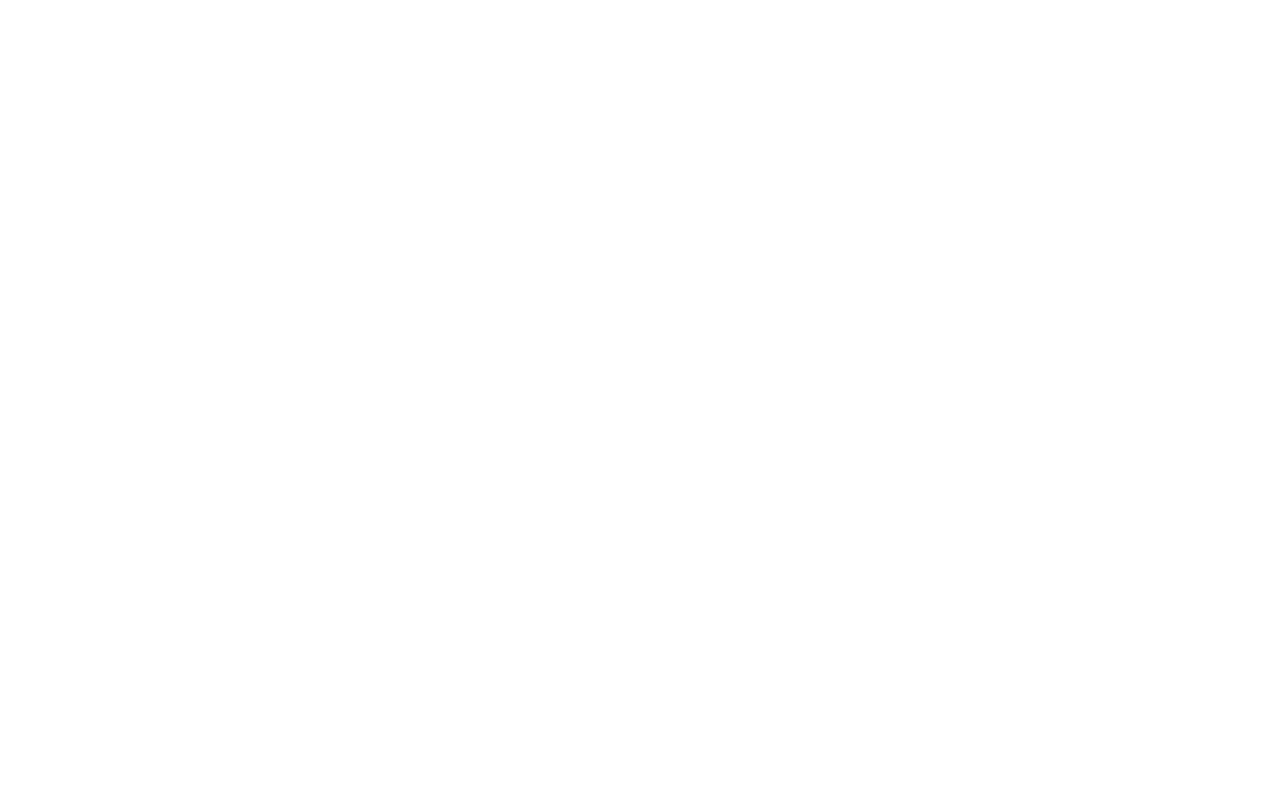
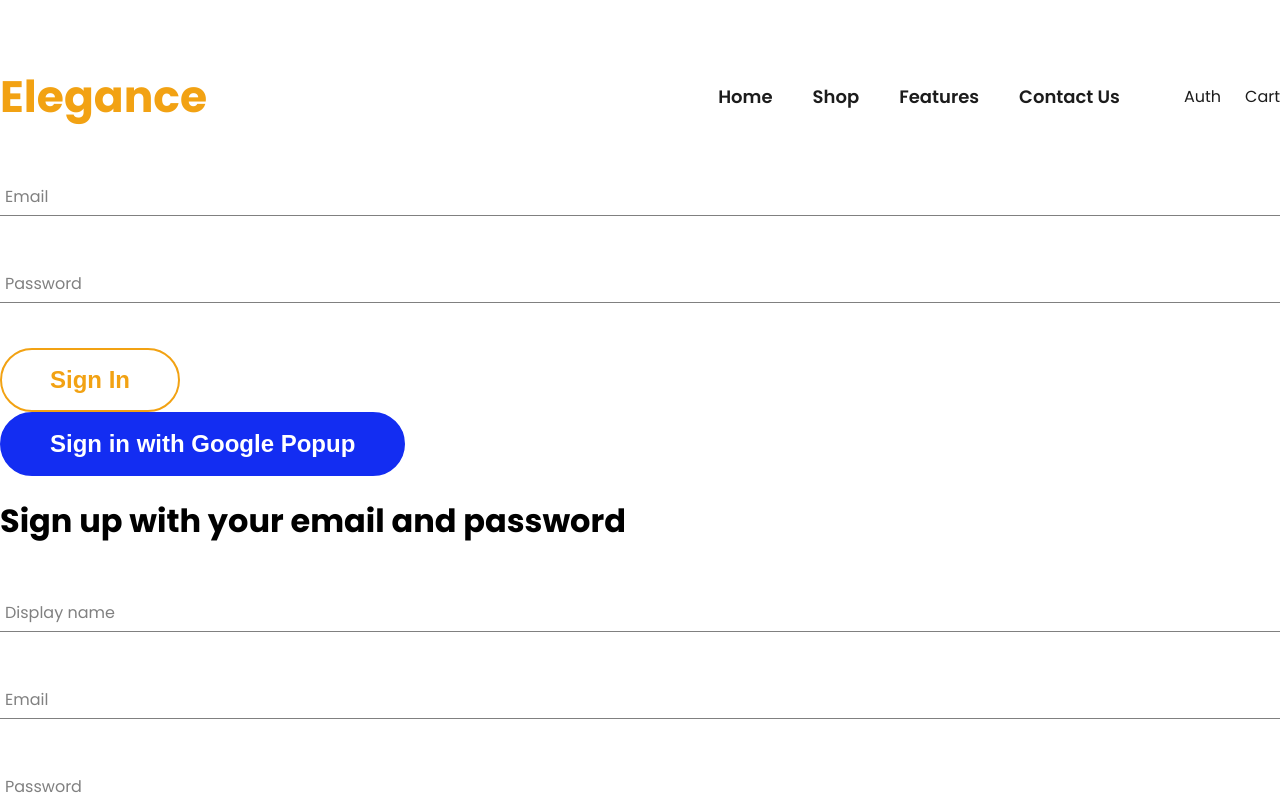
Before and after one commit to devmarto/elegance-furniture-shop, a React (Vite) app in the folder elegance/: page /auth in a window 1280 px wide. Before the commit this address had no page. Shown: the top 800 px of the page. Built offline with nearby package versions, Linux system fonts and the light colour scheme.

Commit message:
Auth component create

```diff
--- a/elegance/src/App.jsx
+++ b/elegance/src/App.jsx
@@ -1,7 +1,7 @@
 import Home from "./routes/home/Home";
 import { Routes, Route } from "react-router";
 import Navbar from "./routes/navbar/Navbar";
-import Register from "./routes/register/Register";
+import Authentication from "./routes/authentication/authentication";
 
 const Shop = () => {
   return (
@@ -15,7 +15,7 @@
       <Route  path='/' element={<Navbar />}>
         <Route index element={<Home />} />
         <Route path='/shop' element={<Shop />}/>
-        <Route path='/register' element={<Register />}/>
+        <Route path='/auth' element={<Authentication />}/>
       </Route>
     </Routes>
   )
--- /dev/null
+++ b/elegance/src/components/SignIn/SignIn.jsx
@@ -0,0 +1,78 @@
+import { useState } from "react";
+import {
+  signInWithGooglePopup,
+  createUserDocumentFromAuth,
+  signInAuthUserWithEmailAndPassword
+} from "../../utils/firebase/firebase.utils";
+import FormInput from "../FormInput/FormInput";
+import Button from "../Button/Button";
+
+const defaultFormFields = {
+  email: '',
+  password: '',
+}
+
+const SignIn = () => {
+
+  const [formFileds, setFormFields] = useState(defaultFormFields)
+    const { email, password } = formFileds;
+
+    const resetFormField = () => {
+      setFormFields(defaultFormFields);
+    }
+
+    const handleSubmit = async (event) => {
+      event.preventDefault();
+
+      try {
+        const response = await signInAuthUserWithEmailAndPassword(email, password);
+        console.log(response)
+        resetFormField;
+
+      } catch(error) {
+        console.log(error);
+      }
+    }
+
+    const handleChange = (event) => {
+      const { name, value } = event.target;
+
+      setFormFields({ ...formFileds, [name]: value})
+    }
+
+    const signInWithGoogle = async () => {
+      const { user } = await signInWithGooglePopup();
+      await createUserDocumentFromAuth(user);
+    }
+  return (
+    <div>
+      <form onSubmit={handleSubmit}>
+          <FormInput
+            label='Email'
+            type="email"
+            required
+            onChange={handleChange}
+            name="email"
+            value={email}
+          />
+
+          <FormInput
+            label='Password'
+            type="password"
+            required
+            onChange={handleChange}
+            name="password"
+            value={password}
+          />
+
+          <Button buttonType="invert" type="submit">
+            Sign In
+          </Button>
+        </form>
+              <Button buttonType="google" onClick={signInWithGoogle}>Sign in with Google Popup</Button>
+
+    </div>
+  )
+}
+
+export default SignIn;
--- a/elegance/src/routes/register/Register.jsx
+++ b/elegance/src/components/SignUp/SignUp.jsx
@@ -1,5 +1,8 @@
 import { useState } from "react";
-import { signInWithGooglePopup, createUserDocumentFromAuth, createAuthUserWithEmailAndPassword } from "../../utils/firebase/firebase.utils";
+import {
+  createUserDocumentFromAuth,
+  createAuthUserWithEmailAndPassword
+} from "../../utils/firebase/firebase.utils";
 import FormInput from "../../components/FormInput/FormInput";
 import Button from "../../components/Button/Button";
 
@@ -11,7 +14,7 @@
   confirmPassword: ''
 }
 
-const Register = () => {
+const SignUp = () => {
 
   const [formFileds, setFormFields] = useState(defaultFormFields)
   const { displayName, email, password, confirmPassword } = formFileds;
@@ -43,11 +46,6 @@
     const { name, value } = event.target;
 
     setFormFields({ ...formFileds, [name]: value})
-  }
-
-  const loginGoogleUser = async () => {
-    const { user } = await signInWithGooglePopup();
-    const userDocRef = await createUserDocumentFromAuth(user);
   }
   return (
     <>
@@ -93,12 +91,10 @@
           <Button buttonType="invert" type="submit">
             Sign Up
           </Button>
-          {/* <button type="submit">Sign Up</button> */}
         </form>
       </div>
-      <Button buttonType="google" onClick={loginGoogleUser}>Sign in with Google Popup</Button>
     </>
   )
 }
 
-export default Register;
+export default SignUp;
--- /dev/null
+++ b/elegance/src/routes/authentication/Authentication.jsx
@@ -0,0 +1,13 @@
+import SignIn from "../../components/SignIn/SignIn";
+import SignUp from "../../components/SignUp/SignUp";
+
+const Authentication = () => {
+  return (
+    <div>
+      <SignIn />
+      <SignUp />
+    </div>
+  )
+}
+
+export default Authentication;
--- a/elegance/src/routes/navbar/Navbar.jsx
+++ b/elegance/src/routes/navbar/Navbar.jsx
@@ -43,11 +43,8 @@
             </ul>
           </div>
           <div className="container-nav-action">
-            <Link to={'/register'}>
-              <p>Rgister</p>
-            </Link>
-            <Link to={'/login'}>
-              <p>Login</p>
+            <Link to={'/auth'}>
+              <p>Auth</p>
             </Link>
             <Link to={'/cart'}>
               <p>Cart</p>
@@ -89,11 +86,8 @@
                 </ul>
               </div>
               <div className="container-nav-action">
-                <Link to={'/register'}>
-                  <p>Sign Up</p>
-                </Link>
-                <Link to={'/login'}>
-                  <p>Login</p>
+                <Link to={'/auth'}>
+                  <p>Auth</p>
                 </Link>
                 <Link to={'/cart'}>
                   <p>Cart</p>
--- a/elegance/src/utils/firebase/firebase.utils.js
+++ b/elegance/src/utils/firebase/firebase.utils.js
@@ -5,6 +5,7 @@
   signInWithPopup,
   GoogleAuthProvider,
   createUserWithEmailAndPassword,
+  signInWithEmailAndPassword,
 } from 'firebase/auth'
 import {
   getFirestore,
@@ -70,3 +71,9 @@
 
   return await createUserWithEmailAndPassword(auth, email, password)
 }
+
+export const signInAuthUserWithEmailAndPassword = async (email, password) => {
+  if(!email || !password) return;
+
+  return await signInWithEmailAndPassword(auth, email, password)
+}
```
